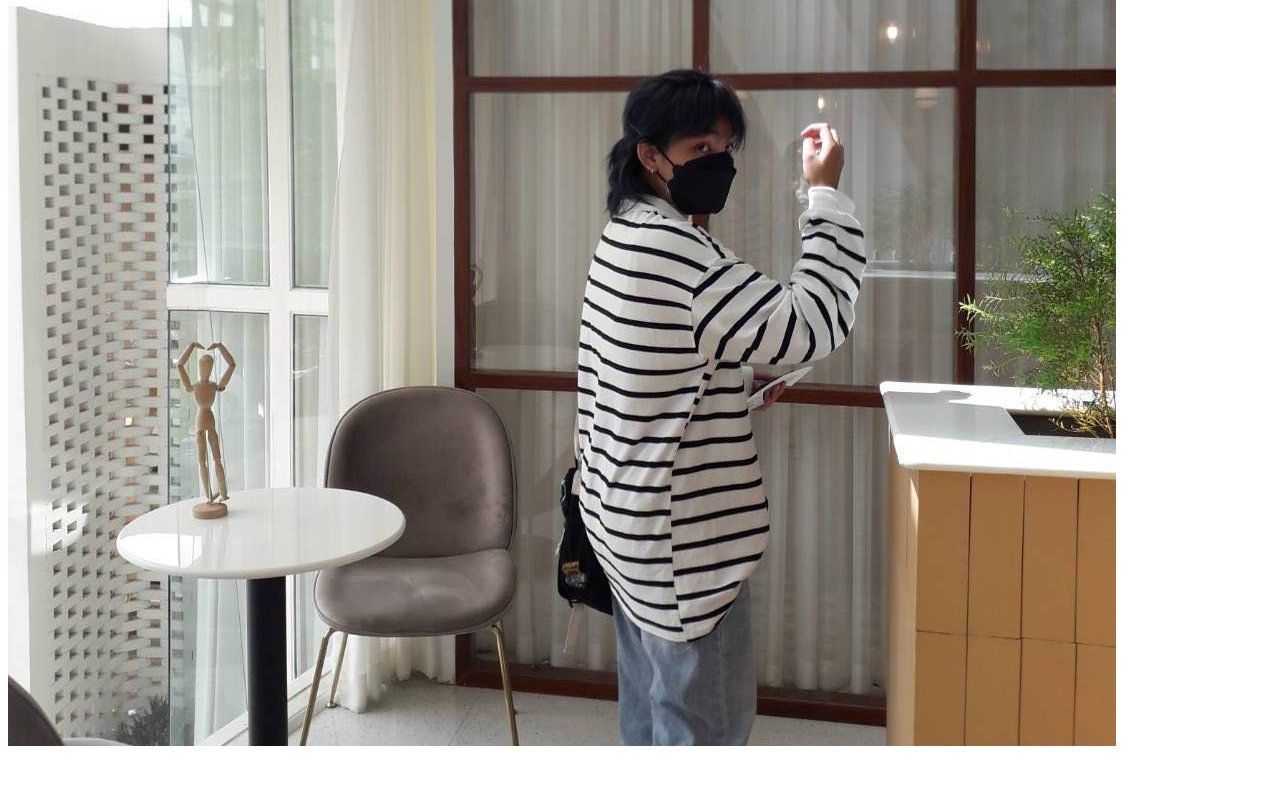
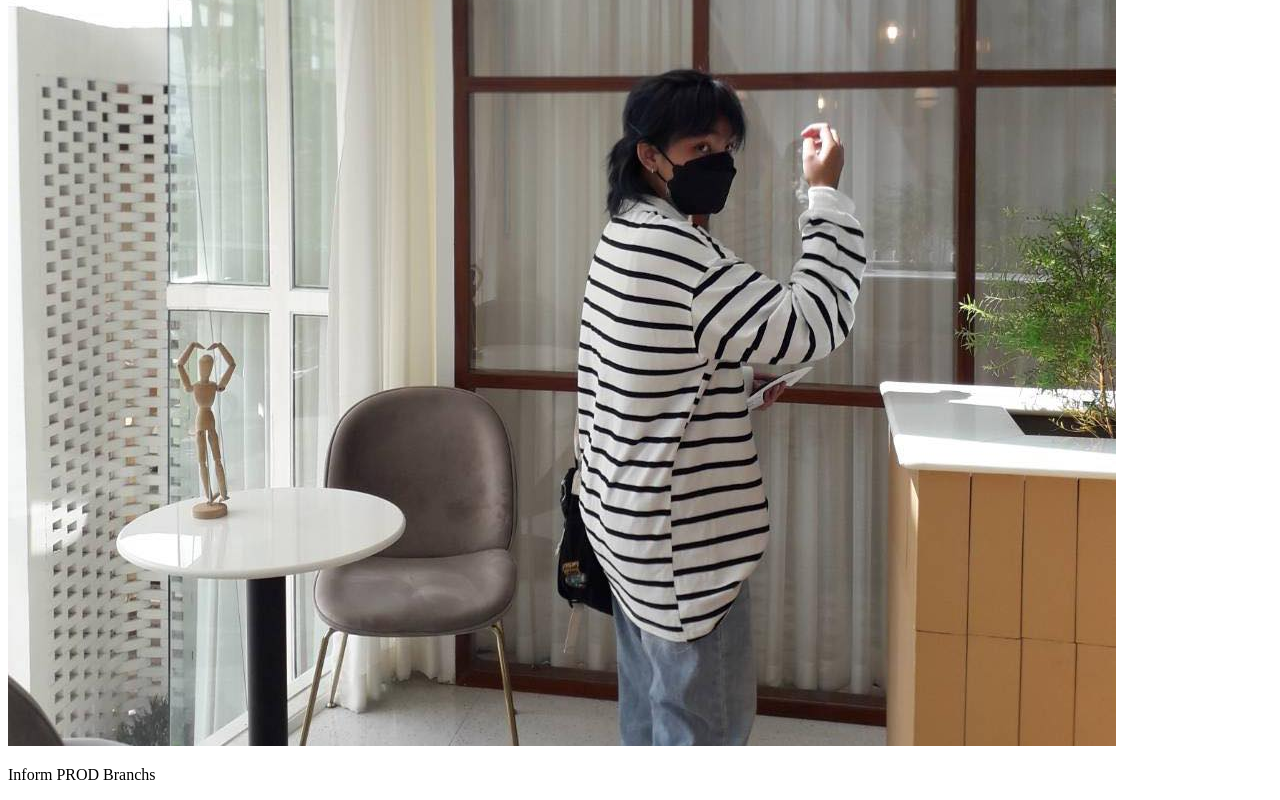
Before and after one commit to Jet4844/LAB08, a plain HTML site: page html/index.html in a window 1280 px wide. Shown: the part 477-1277 px from the top of the page. Before the commit the page ends 1235 px from the top, so only its background shows below. Drawn offline with Linux system fonts and the light colour scheme.

Commit message:
add inform PROD

```diff
--- a/html/index.html
+++ b/html/index.html
@@ -10,5 +10,6 @@
     <h1>Chanchanok  Nantawan</h1>
     <p>632115013</p>
     <img src="jet.jpg" alt="Jet">
+    <p>Inform PROD Branchs</p>
 </body>
 </html>
```
Also changed, not shown: 1 other file.
